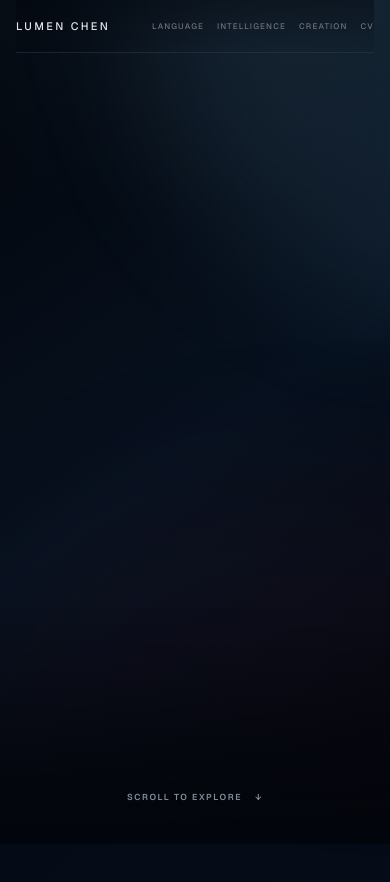
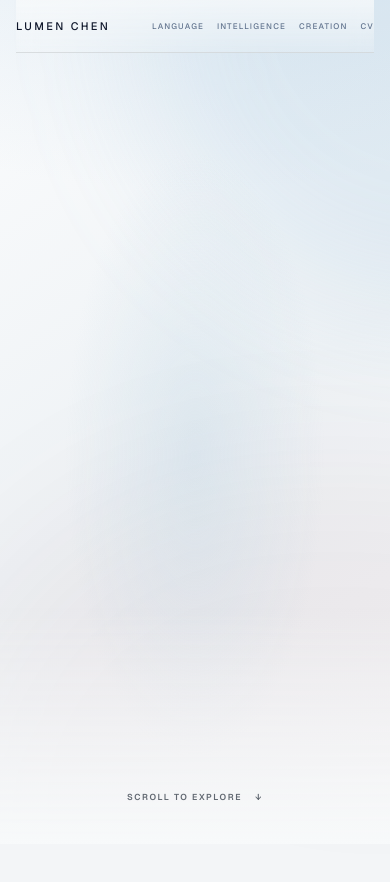
Before and after one commit to Asesino-K/personal-website, a Next.js app: page / in a window 390 px wide. Shown: the top 882 px of the page. Built offline with nearby package versions, Linux system fonts and the light colour scheme.

Commit message:
Adopt light material design

```diff
--- a/app/globals.css
+++ b/app/globals.css
@@ -489,3 +489,15 @@ body::after {
 .scene-wave span:nth-of-type(2) { bottom: 17%; opacity: .55; transform: rotate(-13deg) scaleX(.8); }
 .scene-wave span:nth-of-type(3) { bottom: 25%; opacity: .25; transform: rotate(-18deg) scaleX(.55); }
 @media (max-width: 700px) { .cinematic-nav { padding: 1.1rem 0; }.cinematic-nav nav { gap: .8rem; }.cinematic-nav nav a { font-size: .5rem; }.product-hero { align-items: end; }.eye-object { top: 19%; width: 128vw; }.hero-headline h1 { font-size: clamp(4rem, 14vw, 6rem); }.product-scene { padding: 7rem 1.5rem; }.scene-copy h2 { font-size: clamp(4.2rem, 18vw, 7rem); }.intelligence-copy { text-align: left; }.glass-spec { justify-content: flex-start; margin-left: 0; }.scroll-cue { font-size: .54rem; white-space: nowrap; } }
+
+/* Light material system: the imagery supplies the darkness, the page supplies space. */
+html, body { background: #f3f5f7; }
+.apple-ambient { background: radial-gradient(68rem 46rem at 50% -18rem, rgba(173, 202, 224, 0.52), transparent 65%), linear-gradient(145deg, #fbfcfd 0%, #eef2f5 52%, #f8fafb 100%); }
+.ambient-light-one { background: rgba(143, 188, 218, 0.18); }.ambient-light-two { background: rgba(107, 30, 50, 0.055); }.ambient-noise { opacity: 0.028; }
+.product-experience { color: #07111f; }.product-hero::after { background: linear-gradient(transparent, #f7f9fa); }.product-hero { background: radial-gradient(ellipse at 50% 54%, rgba(193, 216, 230, 0.38), transparent 47%); }
+.eye-object { box-shadow: 0 2rem 7rem rgba(26, 51, 73, 0.2), inset 0 0 8rem rgba(2, 5, 11, 0.42); }.hero-headline > p, .scene-label, .product-contact > p { color: rgba(7, 17, 31, 0.58); }.hero-headline h1 { color: #07111f; text-shadow: 0 0 2.5rem rgba(255,255,255,.85); }.hero-headline > span { color: #193c59; }.scroll-cue { color: rgba(7, 17, 31, 0.62); }
+.product-scene { background: #f7f9fa; }.product-scene::after { background: linear-gradient(90deg, transparent, rgba(7,17,31,.22), transparent); }.scene-copy h2 { color: #07111f; }.scene-statement { color: rgba(7,17,31,.84); }.scene-detail { color: rgba(7,17,31,.62); }.scene-copy a { color: #0b2942; }
+.language-scene { background: linear-gradient(135deg, #f8fafb, #eef4f7); }.scene-wave img { opacity: .9; box-shadow: 0 2rem 6rem rgba(5, 29, 48, .2); }.scene-wave:not(.asset-fallback)::after { background: linear-gradient(90deg, #f8fafb 0%, rgba(248,250,251,.65) 28%, rgba(2,5,11,.05) 74%), linear-gradient(180deg, transparent, rgba(2,5,11,.33)); }.interest-line span, .glass-spec span { border-color: rgba(7,17,31,.13); background: rgba(255,255,255,.52); color: rgba(7,17,31,.72); }
+.intelligence-scene { background: linear-gradient(135deg, #edf2f5, #fbfcfd 56%, #e8eef2); }.intelligence-visual img { opacity: .83; box-shadow: 0 2rem 7rem rgba(11,41,66,.18); }.intelligence-copy { border: 1px solid rgba(255,255,255,.72); border-radius: 2rem; background: rgba(255,255,255,.42); padding: clamp(1.8rem, 4vw, 4rem); box-shadow: 0 1.5rem 5rem rgba(15,42,61,.08); backdrop-filter: blur(20px); }
+.creation-scene { background: radial-gradient(40rem 38rem at 80% 60%, rgba(107,30,50,.13), transparent 68%), #fbfaf9; }.creation-light { opacity: .72; }.product-contact { background: #f3f5f7; }.product-contact h2 { color: #07111f; }.product-contact a { color: rgba(7,17,31,.68); }.product-contact a:hover { color: #000; }
+.cinematic-nav { border-bottom-color: rgba(7,17,31,.12); background: linear-gradient(to bottom, rgba(248,250,251,.78), rgba(248,250,251,.2)); }
--- a/components/SiteNav.tsx
+++ b/components/SiteNav.tsx
@@ -25,7 +25,7 @@ export default function SiteNav({ active }: { active?: ActivePage }) {
       <div className="cinematic-nav mx-auto flex w-[calc(100%-2rem)] max-w-[92rem] items-center justify-between px-1 py-5 sm:w-[calc(100%-4rem)]">
         <Link
           aria-label="Lumen Chen home"
-          className="text-[0.68rem] font-medium uppercase tracking-[0.22em] text-zinc-200 transition-colors hover:text-white"
+          className="text-[0.68rem] font-medium uppercase tracking-[0.22em] text-slate-900 transition-colors hover:text-black"
           href="/"
         >
           <span>Lumen Chen</span>
@@ -37,8 +37,8 @@ export default function SiteNav({ active }: { active?: ActivePage }) {
               aria-current={active === link.page ? "page" : undefined}
               className={
                 active === link.page
-                  ? "text-[0.58rem] font-medium uppercase tracking-[0.15em] text-zinc-100 sm:text-[0.64rem]"
-                  : "text-[0.58rem] font-medium uppercase tracking-[0.15em] text-zinc-500 transition-colors hover:text-zinc-100 sm:text-[0.64rem]"
+                  ? "text-[0.58rem] font-medium uppercase tracking-[0.15em] text-slate-900 sm:text-[0.64rem]"
+                  : "text-[0.58rem] font-medium uppercase tracking-[0.15em] text-slate-500 transition-colors hover:text-slate-950 sm:text-[0.64rem]"
               }
               href={link.href}
               key={link.href}
```
